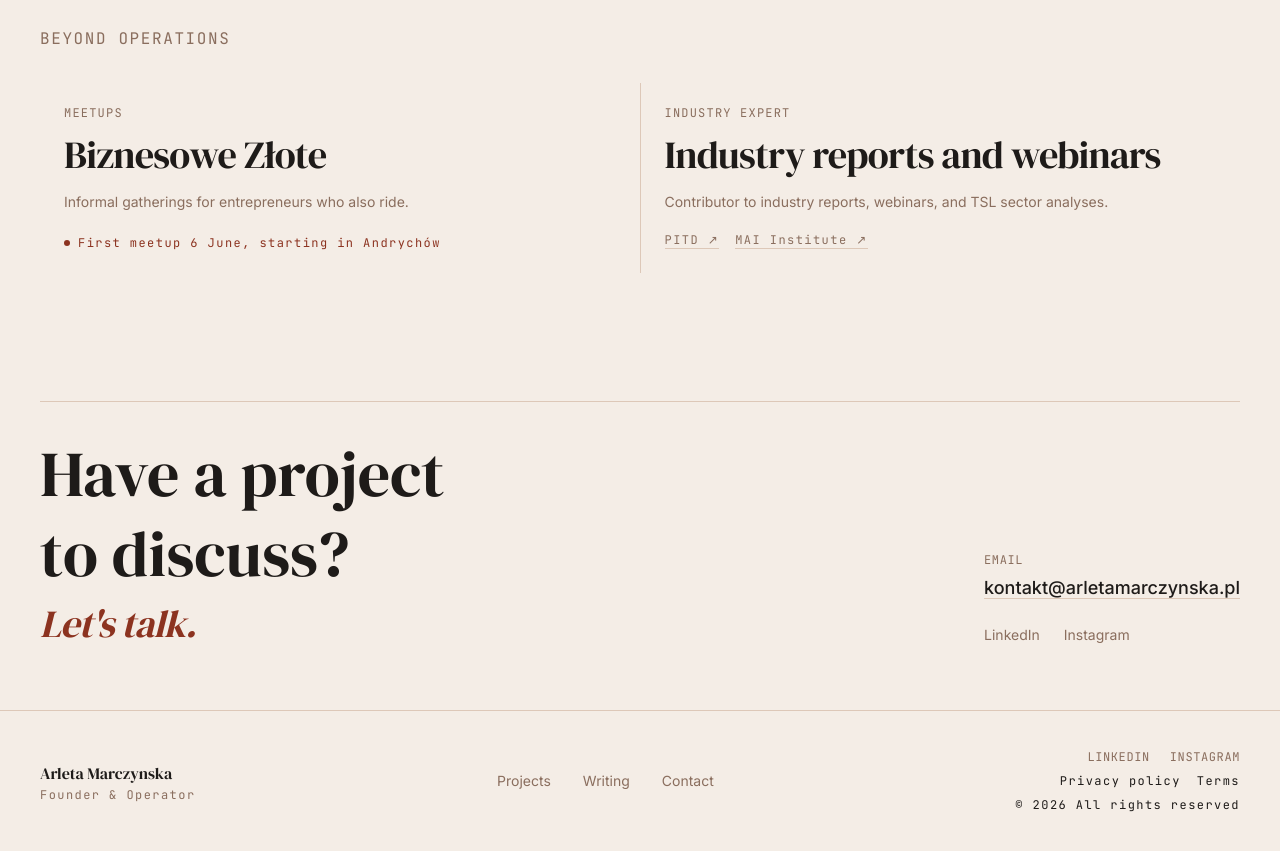
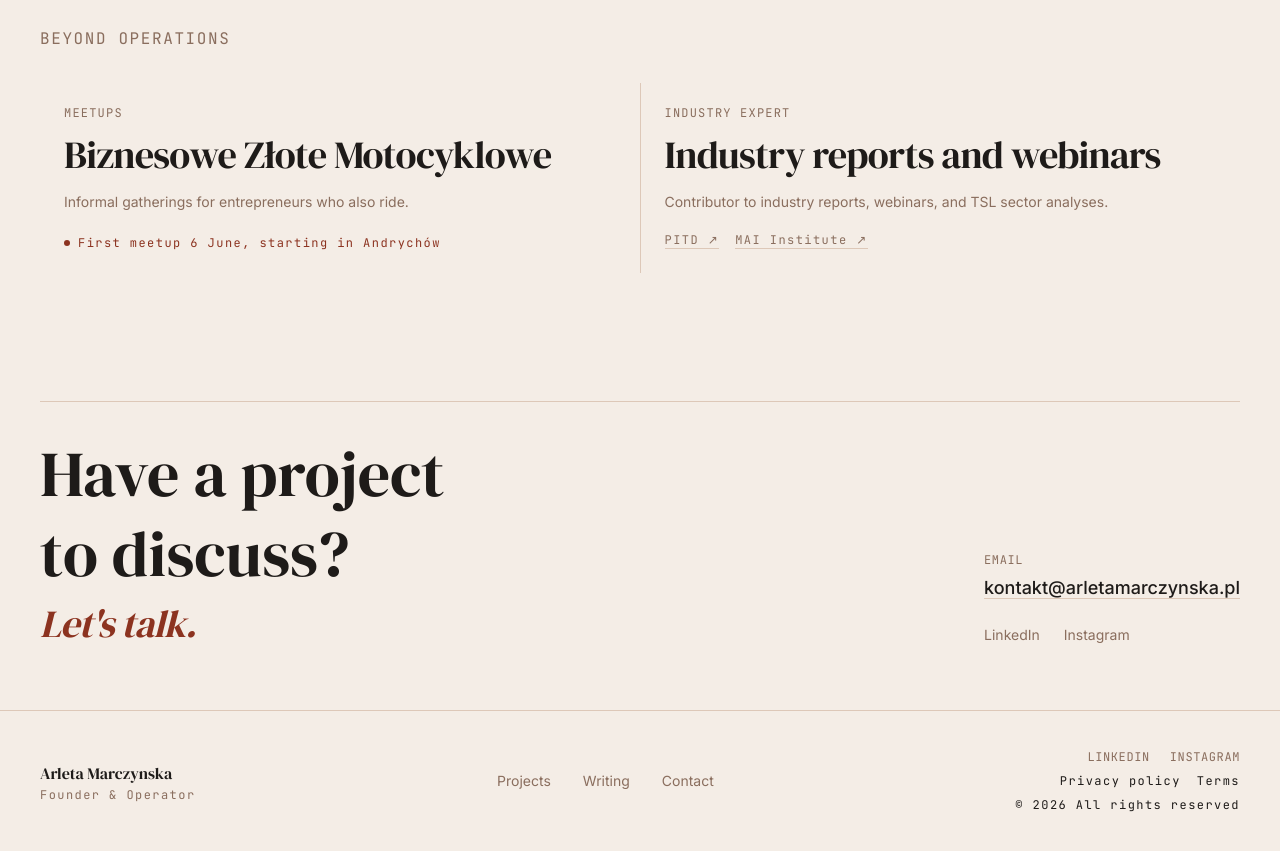
Before and after one commit to marczynskaarleta-coder/arletamarczynska, a Next.js app: page /en in a window 1280 px wide. Shown: the part 2100-2951 px from the top of the page. Built offline with nearby package versions, Linux system fonts and the light colour scheme.

Commit message:
Rename project to Biznesowe Złote Motocyklowe

```diff
--- a/data/projects.ts
+++ b/data/projects.ts
@@ -197,14 +197,14 @@ export const projects: Project[] = [
     logo: "/logos/biznesowezloty.png",
     content: {
       pl: {
-        name: "Biznesowe Złote",
+        name: "Biznesowe Złote Motocyklowe",
         shortDescription:
           "Spotkania dla przedsiębiorców i właścicieli firm, skupione na wymianie doświadczeń i budowaniu relacji biznesowych.",
         longDescription:
           "Przestrzeń dla ludzi, którzy prowadzą firmy i chcą rozmawiać o tym, co naprawdę działa.",
       },
       en: {
-        name: "Biznesowe Złote",
+        name: "Biznesowe Złote Motocyklowe",
         shortDescription:
           "Gatherings for entrepreneurs and business owners, focused on sharing experience and building business relationships.",
         longDescription:
--- a/dictionaries/en.ts
+++ b/dictionaries/en.ts
@@ -69,7 +69,7 @@ export const dict: Dict = {
   beyondOps: {
     sectionLabel: "Beyond operations",
     motoLabel: "Meetups",
-    motoTitle: "Biznesowe Złote",
+    motoTitle: "Biznesowe Złote Motocyklowe",
     motoDescription:
       "Informal gatherings for entrepreneurs who also ride.",
     motoStatus: "First meetup 6 June, starting in Andrychów",
--- a/dictionaries/pl.ts
+++ b/dictionaries/pl.ts
@@ -67,7 +67,7 @@ export const dict = {
   beyondOps: {
     sectionLabel: "Poza operacją",
     motoLabel: "Spotkania",
-    motoTitle: "Biznesowe Złote",
+    motoTitle: "Biznesowe Złote Motocyklowe",
     motoDescription:
       "Nieformalne spotkania dla przedsiębiorców, miłośników dwóch kółek.",
     motoStatus: "Pierwsze spotkanie 6 czerwca, start w Andrychowie",
```
